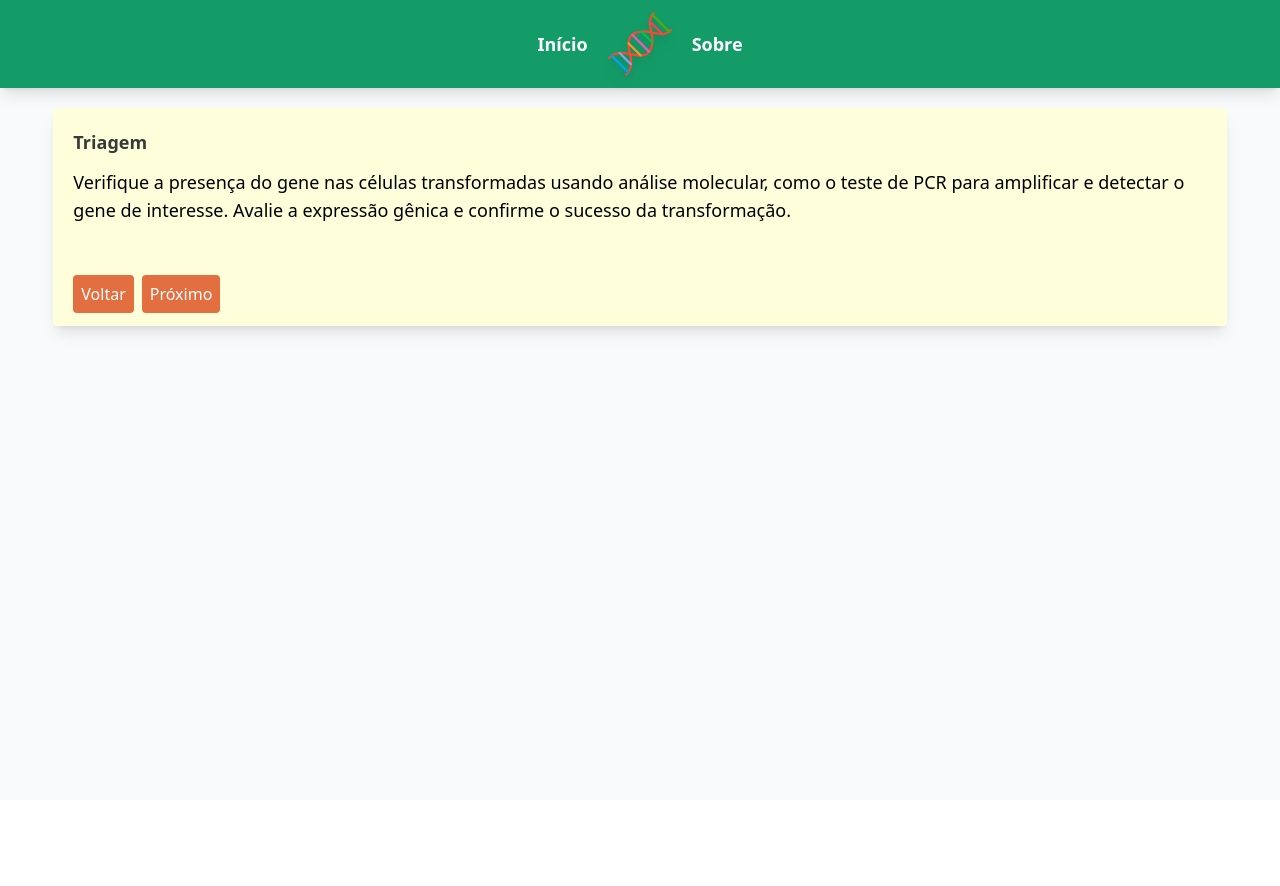
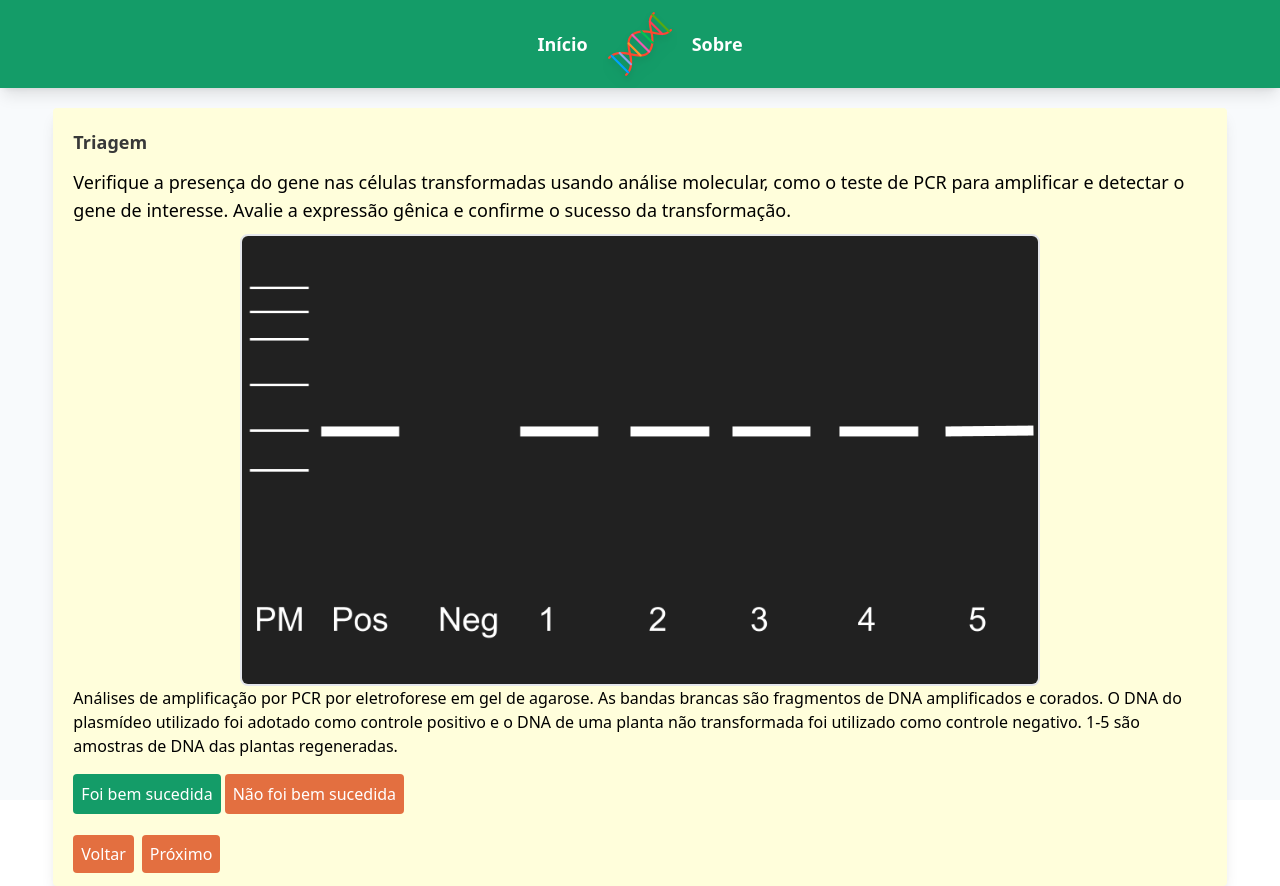
Before and after one commit to BCampanha/extensao-biomol, a Vue app: page /6 in a window 1280 px wide. Before the commit the page ends 800 px from the top, so only its background shows below. Built offline with nearby package versions, Linux system fonts and the light colour scheme.

Commit message:
Completando triagem

```diff
--- a/src/views/TriagemPlanta.vue
+++ b/src/views/TriagemPlanta.vue
@@ -2,10 +2,15 @@
   <div>
     <JanelaQuestao titulo="Triagem" orientacoes="Verifique a presença do gene nas células transformadas usando análise molecular, como o teste de PCR para amplificar e detectar o gene de interesse. Avalie a expressão gênica e confirme o sucesso da transformação.">
       <template #principal>
-        <span></span>
+        <img class="mx-auto rounded-lg border-2 md:w-[50rem]" src="../assets/pcr.png" />
+        <p class="mb-4">Análises de amplificação por PCR por eletroforese em gel de agarose. As bandas brancas são fragmentos de DNA amplificados e corados. O DNA do plasmídeo utilizado foi adotado como controle positivo e o DNA de uma planta não transformada foi utilizado como controle negativo. 1-5 são amostras de DNA das plantas regeneradas. </p>
       </template>
       <template #ferramentas>
-        <span></span>
+        <button @click="aviso='Certo!'" class="text-l bg-verde-escuro text-white p-2 rounded mr-1 mb-1">Foi bem sucedida</button>
+        <button @click="aviso='Errado, a transformação foi bem sucedida'" class="text-l bg-laranja text-white p-2 rounded">Não foi bem sucedida</button>
+        <p v-if="aviso" class="flex justify-center border-l-4 border-gray-500 bg-gray-100 py-2">
+          {{ aviso }}
+        </p>
       </template>
     </JanelaQuestao>
   </div>
@@ -14,6 +19,11 @@
 <script>
 export default {
   name: "TriagemPlanta",
+  data() {
+    return {
+      aviso: ''
+    }
+  }
 };
 </script>
 
```
Also changed, not shown: src/assets/pcr.png (added).
